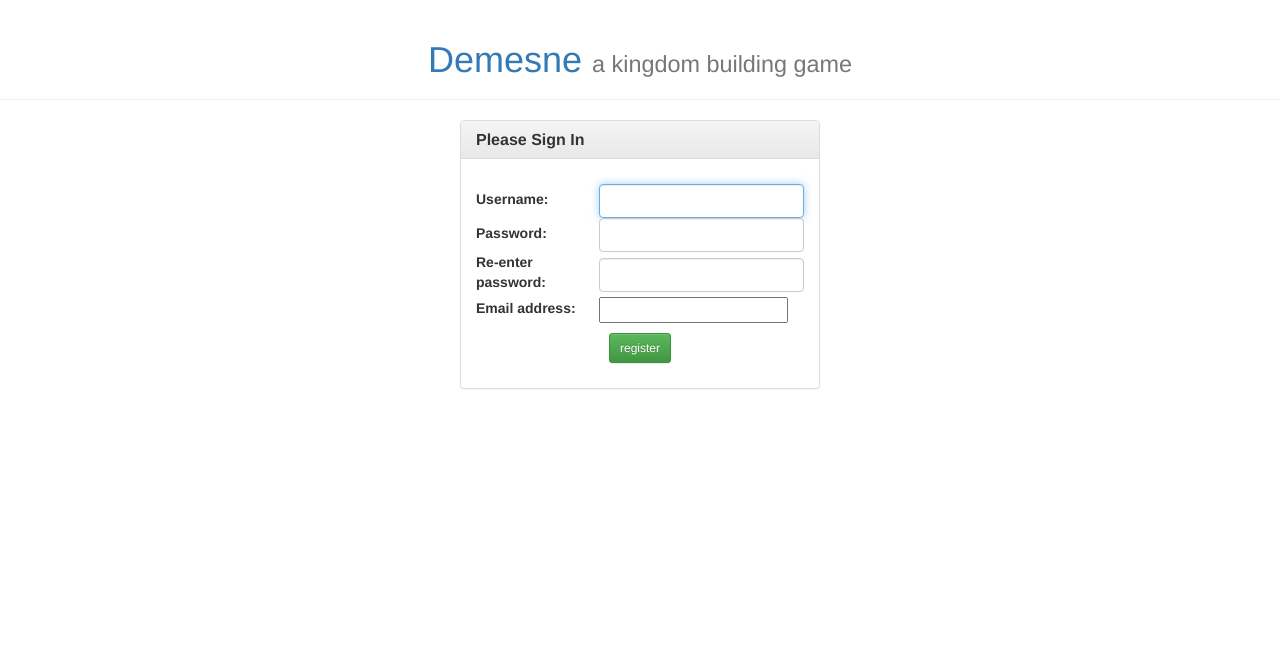
After one commit to guillaume-alvarez/demesne, a Django app: page /register/ in a window 1280 px wide. The commit adds this page. Shown: the top 649 px of the page. Run offline with Django 3.2, Linux system fonts and the light colour scheme; parts of the project's set-up code (start-up, migrations or seed data) failed here and were passed over; some libraries are stand-ins or nearby versions.

Commit message:
Allow to register a user with an email, required to notify in case of new turn.

```diff
--- a/game/form.py
+++ b/game/form.py
@@ -1,9 +1,21 @@
-from django.contrib.auth.forms import AuthenticationForm
+from django.contrib.auth.forms import AuthenticationForm, UserCreationForm
 from django import forms
 
-# If you don't do this you cannot use Bootstrap CSS
+# we have to redefine widgets to use bootstrap CSS
+
+
 class LoginForm(AuthenticationForm):
     username = forms.CharField(label="Username", max_length=30,
                                widget=forms.TextInput(attrs={'class': 'form-control', 'name': 'username'}))
     password = forms.CharField(label="Password", max_length=30,
-                               widget=forms.TextInput(attrs={'class': 'form-control', 'name': 'password', 'type': 'password'}))
+                               widget=forms.PasswordInput(attrs={'class': 'form-control', 'name': 'password', 'type': 'password'}))
+
+
+class RegistrationForm(UserCreationForm):
+    username = forms.CharField(label="Username", max_length=30,
+                               widget=forms.TextInput(attrs={'class': 'form-control', 'name': 'username'}))
+    password1 = forms.CharField(label="Password", max_length=30,
+                                widget=forms.PasswordInput(attrs={'class': 'form-control', 'name': 'password1', 'type': 'password'}))
+    password2 = forms.CharField(label="Re-enter password", max_length=30,
+                                widget=forms.PasswordInput(attrs={'class': 'form-control', 'name': 'password2', 'type': 'password'}))
+    email = forms.EmailField(label="Email address", max_length=30)
--- /dev/null
+++ b/game/templates/game/register.html
@@ -0,0 +1,67 @@
+{% extends "game/generic_headers.html" %}
+
+{% load static %}
+
+{% block content %}
+
+<div class="container">
+    <div class="row">
+        <div class="col-md-4 col-md-offset-4">
+            <div class="login-panel panel panel-default">
+                <div class="panel-heading">
+                    <h3 class="panel-title">Please Sign In</h3>
+                </div>
+                <div class="panel-body">
+
+                    {% if form.errors %}
+                        {% for field in form %}
+                            {% for error in field.errors %}
+                                <div class="alert alert-danger">
+                                    <strong>{{ error|escape }}</strong>
+                                </div>
+                            {% endfor %}
+                        {% endfor %}
+                        {% for error in form.non_field_errors %}
+                            <div class="alert alert-danger">
+                                <strong>{{ error|escape }}</strong>
+                            </div>
+                        {% endfor %}
+                    {% endif %}
+
+                    <form method="post" action="{% url 'register' %}">
+                    {% csrf_token %}
+
+                        <p class="bs-component">
+                            <table>
+                                <tr>
+                                    <td>{{ form.username.label_tag }}</td>
+                                    <td>{{ form.username }}</td>
+                                </tr>
+                                <tr>
+                                    <td>{{ form.password1.label_tag }}</td>
+                                    <td>{{ form.password1 }}</td>
+                                </tr>
+                                <tr>
+                                    <td>{{ form.password2.label_tag }}</td>
+                                    <td>{{ form.password2 }}</td>
+                                </tr>
+                                <tr>
+                                    <td>{{ form.email.label_tag }}</td>
+                                    <td>{{ form.email }}</td>
+                                </tr>
+                            </table>
+                        </p>
+                        <p class="bs-component">
+                            <center>
+                                <input class="btn btn-success btn-sm" type="submit" value="register" />
+                            </center>
+                        </p>
+                        <input type="hidden" name="next" value="{{ next }}" />
+                    </form>
+                </div>
+            </div>
+        </div>
+    </div>
+</div>
+
+{% endblock %}
--- a/game/urls.py
+++ b/game/urls.py
@@ -5,13 +5,13 @@ from . import views, rest, form
 
 urlpatterns = [
     url(r'^$', RedirectView.as_view(url='games')),
-    url(r'^login/$', login, {'template_name':'game/login.html', 'authentication_form': form.LoginForm}),
+    url(r'^login/$', login, {'template_name':'game/login.html'}),
     url(r'^logout/$', logout, {'next_page': '/login'}),
-    url(r'^createUser/$', views.create_user),
+    url(r'^register/$', views.register, name='register'),
 
     url(r'^games/(?P<game_id>[0-9]+)/join_game$', views.join_game),
     url(r'^games/(?P<game_id>[0-9]+)/$', views.load_game, name="load_game"),
 
-    url(r'^games/$', views.list_games),
+    url(r'^games/$', views.list_games, name='list_games'),
     url(r'^api/', include(rest.router.urls)),
 ]
--- a/game/views.py
+++ b/game/views.py
@@ -1,20 +1,29 @@
 from django.shortcuts import render, get_object_or_404, get_list_or_404, redirect
+from django.contrib.auth import authenticate, login
 from django.contrib.auth.decorators import login_required
 from .models import Game,Player
 from django.contrib.auth.models import User
 from django.http import HttpResponse
+from .form import RegistrationForm
+
 import logging
-
 log = logging.getLogger(__name__)
 
 # Create your views here.
 
-def create_user(request):
-    login = request.GET["login"]
-    password = request.GET["password"]
-    user = User.objects.create_user(login,None,password)
-    user.save()
-    return HttpResponse(status=200)
+
+def register(request):
+    form = RegistrationForm(request.POST or None)
+    if request.method == 'POST':
+        if form.is_valid():
+            user = form.save()
+            user = authenticate(username=form.cleaned_data['username'], password=form.cleaned_data['password1'])
+            login(request, user)
+            return redirect('list_games')
+
+    context = {'form':form}
+    return render(request, 'game/register.html', context)
+
 
 @login_required(login_url="/login/")
 def load_game(request, game_id):
@@ -22,10 +31,12 @@ def load_game(request, game_id):
     context = { 'game_id': game.id, }
     return render(request, 'game/game.html', context)
 
+
 @login_required(login_url="/login/")
 def list_games(request):
     context = {'game_list':Game.objects.all()}
     return render(request,'game/games.html',context)
+
 
 @login_required(login_url="/login/")
 def join_game(request, game_id):
```
Also changed, not shown: game/templates/game/login.html (+2 -24 lines).
